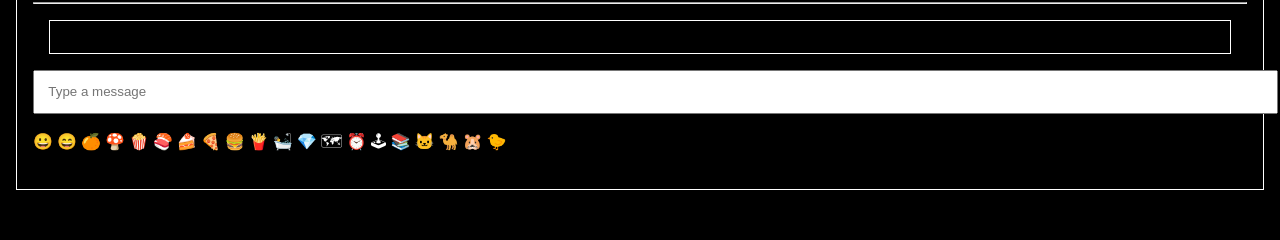
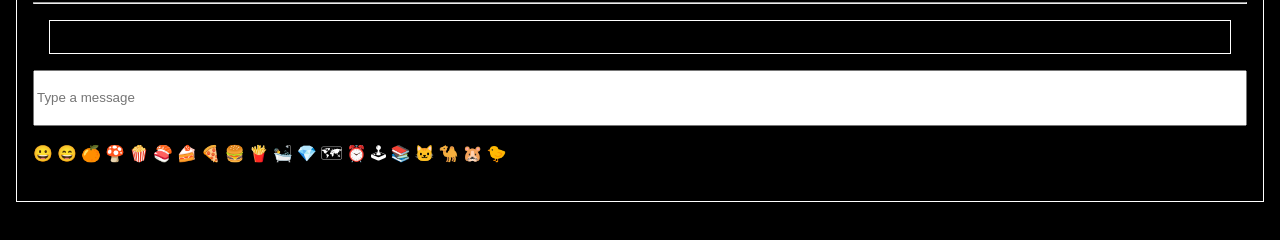
Before and after one commit to jackeown/VidChat, a plain HTML site: page index.html in a window 1280 px wide. Shown: the part 182-422 px from the top of the page. Drawn offline with Linux system fonts and the light colour scheme.

```diff
--- a/style.css
+++ b/style.css
@@ -13,9 +13,8 @@
 }
 
 #chatInput {
-    width: 100%;
-    height: 1em;
-    padding: 1em;
+    width: -webkit-fill-available;
+    height: 50px;
 }
 
 #videos {
```
